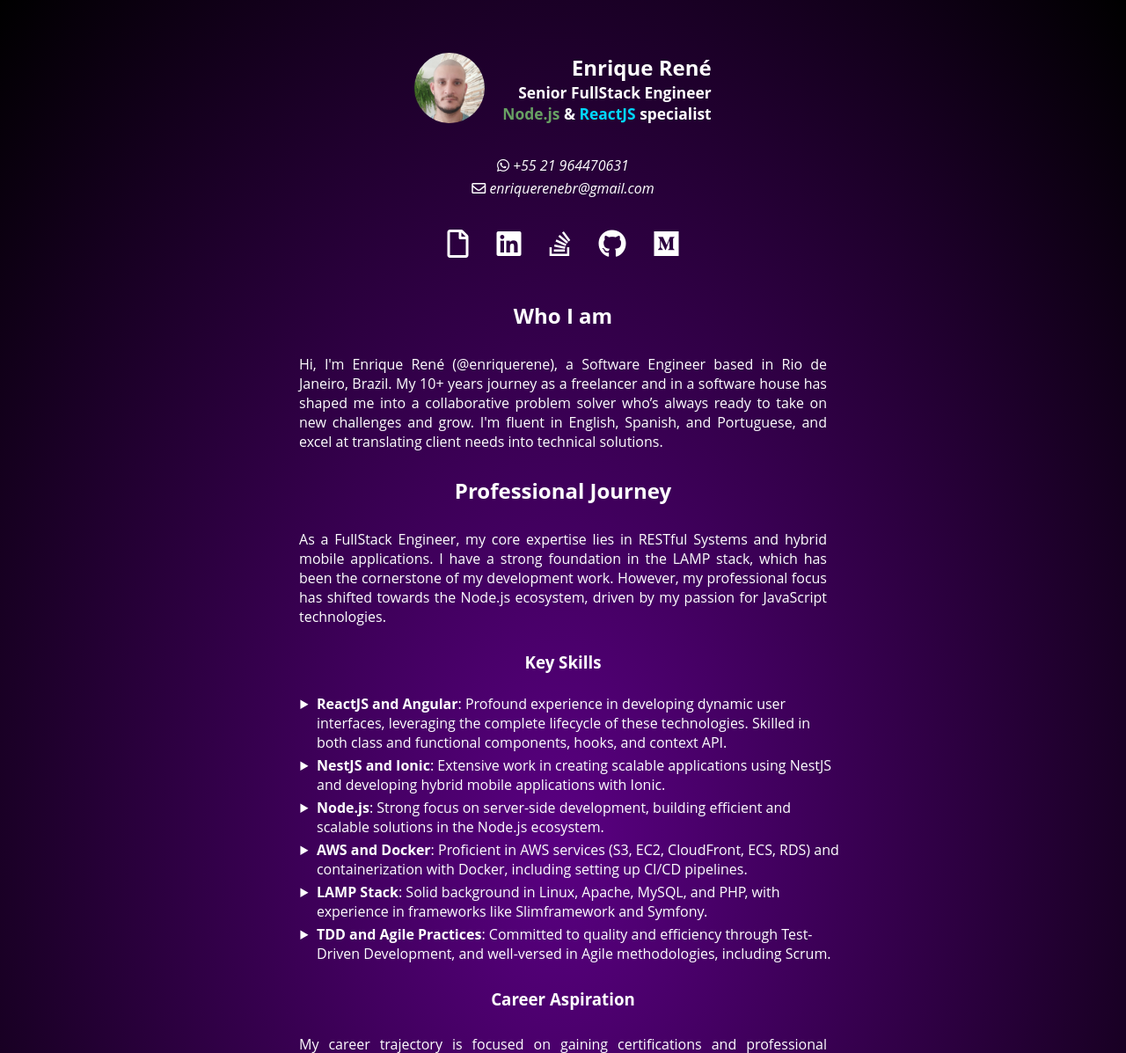
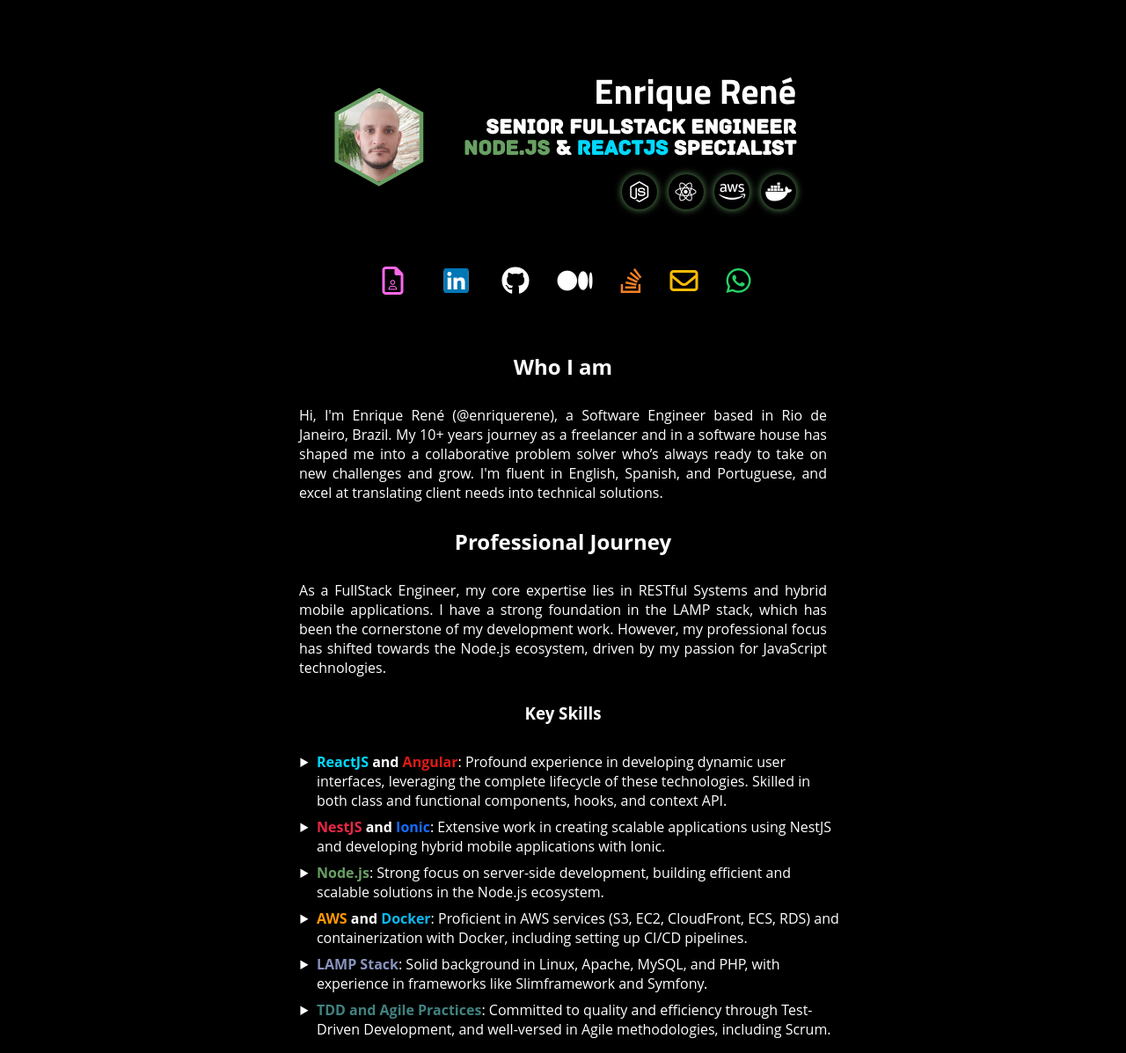
Before and after one commit to enriquerene/curriculum-vitae, a website: page index.html in a window 1280 px wide. Shown: the top 1197 px of the page at 88% size. Drawn offline with Linux system fonts and the light colour scheme; files whose address does not match are found by name; a web font is replaced by a local one.

Commit message:
node and react profile

```diff
--- a/dev.js
+++ b/dev.js
@@ -1,18 +1,15 @@
-var fs = require('fs');
-var { exec } = require('child_process');
+var fs = require("fs");
+const sass = require("sass");
 
-fs.watch('./sass', function(event, filename) {
+fs.watch("./sass", function (event, filename) {
   if (filename) {
     if (filename.match(/\.scss$/)) {
-      exec('sass sass/main.scss assets/css/main.css', function(err, stdout, stderr) {
+      const result = sass.compile("./sass/main.scss");
+      fs.writeFile("./assets/css/main.css", result.css, (err) => {
         if (err) {
-          console.log('error:' + err.message);
-          return;
+          console.error(err);
         }
-        if (stderr) {
-          console.log('stderr:' + stderr);
-          return;
-        }
+        console.log("CSS file updated successfully");
       });
     }
   }
--- a/index.html
+++ b/index.html
@@ -18,7 +18,7 @@
     <link href="https://fonts.cdnfonts.com/css/open-sans" rel="stylesheet" />
 
     <!-- FONTAWESOME AND THEME STYLE -->
-    <link rel="stylesheet" href="https://use.fontawesome.com/releases/v5.7.1/css/all.css" />
+    <script src="https://kit.fontawesome.com/e1df53984c.js" crossorigin="anonymous"></script>
     <link href="assets/css/main.css" rel="stylesheet" />
 
     <!-- Primary Meta Tags -->
@@ -45,48 +45,43 @@
     <main>
       <section id="featured">
         <div id="title">
-          <img src="assets/img/enriquerene.jpg" alt="" />
+          <figure id="profile-picture">
+            <img src="assets/img/enriquerene.jpg" alt="" />
+          </figure>
           <h1>
-            <span>Enrique René</span>
-            <small>Senior FullStack Engineer<br /><span class="nodejs">Node.js</span> & <span class="reactjs">ReactJS</span> specialist</small>
+            <span id="name">Enrique René</span>
+            <small id="position">Senior FullStack Engineer<br /><span class="nodejs">Node.js</span> & <span class="reactjs">ReactJS</span> specialist</small>
+            <div id="icons">
+              <span class="icon">
+                <i class="fab fa-node-js"></i>
+              </span>
+              <span class="icon">
+                <i class="fab fa-react"></i>
+              </span>
+              <span class="icon">
+                <i class="fab fa-aws"></i>
+              </span>
+              <span class="icon">
+                <i class="fab fa-docker"></i>
+              </span>
+            </div>
           </h1>
         </div>
-        <address>
-          <a href="https://wa.me/5521964470631" target="_blank">
-            <span>
-              <i class="fab fa-whatsapp"></i>
-            </span>
-            <span>
-              +55 21 964470631
-            </span>
-          </a>
-          <a
-              class="btn btn-link btn-block"
-              href="mailto:enriquerenebr@gmail.com"
-              target="_blank"
-              >
-              <span>
-                <i class="far fa-envelope"></i>
-              </span>
-              <span>
-                enriquerenebr@gmail.com
-              </span>
-          </a>
-        </address>
         <ul class="social-list">
           <li class="social-item">
             <a href="https://enriquerene.com.br/docs/software-engineer-resume.pdf" target="_blank">
-              <i class="far fa-2x fa-file"></i>
+              <span class="fa-stack fa-1x cv">
+                <i class="far fa-file fa-stack-2x"></i>
+                <i class="far fa-user fa-stack-1x" style="font-size: 0.7em; margin-top: 5px;"></i>
+              </span>
             </a>
           </li>
           <li class="social-item">
             <a href="https://linkedin.com/in/enriquerenebr/" target="_blank">
-              <i class="fab fa-2x fa-linkedin"></i>
-            </a>
-          </li>
-          <li class="social-item">
-            <a href="https://stackoverflow.com/users/5382576/enrique-ren%c3%a9" target="_blank">
-              <i class="fab fa-2x fa-stack-overflow"></i>
+              <span class="fa-stack fa-1x">
+                <i class="fas fa-square fa-stack-1x fa-2x" width="20" style="color: white;"></i>
+                <i class="fab fa-linkedin fa-stack-2x linkedin"></i>
+              </span>
             </a>
           </li>
           <li class="social-item">
@@ -99,6 +94,21 @@
               <i class="fab fa-2x fa-medium"></i>
             </a>
           </li>
+          <li class="social-item">
+            <a href="https://stackoverflow.com/users/5382576/enrique-ren%c3%a9" target="_blank">
+              <i class="fab fa-2x fa-stack-overflow stackoverflow"></i>
+            </a>
+          </li>
+          <li class="social-item">
+            <a href="mailto:enriquerenebr@gmail.com" target="_blank">
+              <i class="far fa-2x fa-envelope google"></i>
+            </a>
+          </li>
+          <li class="social-item">
+            <a href="https://wa.me/5521964470631" target="_blank">
+              <i class="fab fa-2x fa-whatsapp whatsapp"></i>
+            </a>
+          </li>
         </ul>
       </section>
       <section id="presentation">
@@ -109,12 +119,12 @@
 
         <h3 class="resume-title">Key Skills</h3>
         <ul class="skills-list">
-          <li class="skill"><strong>ReactJS and Angular</strong>: Profound experience in developing dynamic user interfaces, leveraging the complete lifecycle of these technologies. Skilled in both class and functional components, hooks, and context API.</li>
-          <li class="skill"><strong>NestJS and Ionic</strong>: Extensive work in creating scalable applications using NestJS and developing hybrid mobile applications with Ionic.</li>
-          <li class="skill"><strong>Node.js</strong>: Strong focus on server-side development, building efficient and scalable solutions in the Node.js ecosystem.</li>
-          <li class="skill"><strong>AWS and Docker</strong>: Proficient in AWS services (S3, EC2, CloudFront, ECS, RDS) and containerization with Docker, including setting up CI/CD pipelines.</li>
-          <li class="skill"><strong>LAMP Stack</strong>: Solid background in Linux, Apache, MySQL, and PHP, with experience in frameworks like Slimframework and Symfony.</li>
-          <li class="skill"><strong>TDD and Agile Practices</strong>: Committed to quality and efficiency through Test-Driven Development, and well-versed in Agile methodologies, including Scrum.</li>
+          <li class="skill"><strong><span class="reactjs">ReactJS</span> and <span class="angular">Angular</span></strong>: Profound experience in developing dynamic user interfaces, leveraging the complete lifecycle of these technologies. Skilled in both class and functional components, hooks, and context API.</li>
+          <li class="skill"><strong><span class="nestjs">NestJS</span> and <span class="ionic">Ionic</span></strong>: Extensive work in creating scalable applications using NestJS and developing hybrid mobile applications with Ionic.</li>
+          <li class="skill"><strong><span class="nodejs">Node.js</span></strong>: Strong focus on server-side development, building efficient and scalable solutions in the Node.js ecosystem.</li>
+          <li class="skill"><strong><span class="aws">AWS</span> and <span class="docker">Docker</span></strong>: Proficient in AWS services (S3, EC2, CloudFront, ECS, RDS) and containerization with Docker, including setting up CI/CD pipelines.</li>
+          <li class="skill"><strong><span class="php">LAMP Stack</span></strong>: Solid background in Linux, Apache, MySQL, and PHP, with experience in frameworks like Slimframework and Symfony.</li>
+          <li class="skill"><strong><span class="scrum">TDD and Agile Practices</span></strong>: Committed to quality and efficiency through Test-Driven Development, and well-versed in Agile methodologies, including Scrum.</li>
         </ul>
 
         <h3 class="resume-title">Career Aspiration</h3>
--- a/sass/main.scss
+++ b/sass/main.scss
@@ -1,7 +1,28 @@
-$primary: #5a0082;
-$secondary: #000;
 $reactjs: #00d8ff;
 $nodejs: #68a063; /* 3c873a */
+$angular: #dd1b16; /* a6120d */
+$docker: #0db7ed;
+$php: #8993be; /* 232531 */
+$amazon: #ff9900; /* 146eb4 */
+$linkedin: #0077b5;
+$stackoverflow: #f48024;
+$whatsapp: #25d366;
+$ionic: #176bff;
+$nestjs: #ea2845;
+$google: #fbbc05;
+$cv: #fa68ea;
+$scrum: #408280;
+
+$primary: #B406C6;
+$secondary: #000000;
+
+@font-face {
+  font-family: 'Archive';
+  font-display: swap;
+  src: url(assets/fonts/Archive.ttf.woff) format(truetype);
+}
+
+@import url('https://fonts.googleapis.com/css2?family=Titillium+Web:ital,wght@0,200;0,300;0,400;0,600;0,700;0,900;1,200;1,300;1,400;1,600;1,700&display=swap');
 
 html,
 body {
@@ -9,6 +30,10 @@
   margin: 0;
   padding: 0;
   min-height: 100%;
+}
+
+.cv {
+  color: $cv;
 }
 
 .nodejs {
@@ -19,8 +44,57 @@
   color: $reactjs;
 }
 
+.angular {
+  color: $angular;
+}
+
+.docker {
+  color: $docker;
+}
+
+.php {
+  color: $php;
+}
+
+.aws {
+  color: $amazon;
+}
+
+.linkedin {
+  color: $linkedin;
+}
+
+.stackoverflow {
+  color: $stackoverflow;
+}
+
+.whatsapp {
+  color: $whatsapp;
+}
+
+.ionic {
+  color: $ionic;
+}
+
+.nestjs {
+  color: $nestjs;
+}
+
+.google {
+  color: $google;
+}
+
+.scrum {
+  color: $scrum;
+}
+
+figure {
+  margin: 0;
+  padding: 0;
+}
+
 main {
-    background-image: radial-gradient( $primary, $secondary );
+  background-color: black;
   padding: 2.5rem 1.5rem;
   color: white;
   margin: 0;
@@ -38,11 +112,18 @@
     align-items: center;
     justify-content: center;
 
+    #profile-picture {
+      margin-right: 40px;
+      clip-path: polygon(50% 0%, 95% 25%, 95% 75%, 50% 100%, 5% 75%, 5% 25%);
+      background-color: $nodejs;
+      padding: 5px 5px 0px 5px;
+
       img {
-          width: 80px;
-          height: 80px;
-          border-radius: 50%;
-          margin-right: 20px;
+        clip-path: polygon(50% 0%, 95% 25%, 95% 75%, 50% 100%, 5% 75%, 5% 25%);
+        width: 100px;
+        height: 100px;
+        border: 1px black solid;
+      }
     }
 
     h1 {
@@ -50,11 +131,41 @@
       flex-direction: column;
       align-items: flex-end;
       justify-content: center;
-          font-size: 1.5rem;
+      font-size: 2.5rem;
       text-align: right;
 
-          small {
-            font-size: 0.725em;
+      #name {
+        font-family: "Titillium Web", sans-serif;
+        font-weight: 700;
+      }
+
+      #position {
+        font-family: 'Archive', sans-serif;
+        font-size: 1.5rem;
+      }
+
+      #icons {
+        display: flex;
+        flex-direction: row;
+        justify-content: center;
+        align-items: center;
+        margin-top: 1rem;
+
+        .icon {
+          height: 40px;
+          width: 40px;
+          display: flex;
+          justify-content: center;
+          align-items: center;
+          border-radius: 50%;
+          margin-left: 0.8rem;
+          background-color: $secondary;
+          box-shadow: 0 0 8px $nodejs;
+
+          i.fab {
+            font-size: 1.5rem;
+          }
+        }
       }
     }
   }
@@ -80,7 +191,7 @@
   }
 
   .social-list {
-        margin: 0;
+    margin: 1rem 0;
     padding: 0;
     display: flex;
     justify-content: center;
@@ -113,7 +224,7 @@
 
     li.skill {
       list-style-type: disclosure-closed;
-            margin-bottom: 0.25rem;
+      margin: 0.5rem 0;
     }
   }
 }
```
Also changed, not shown: package.json (added, +28 -0 lines), assets/css/main.css, assets/fonts/Archive.ttf.woff (added), assets/img/background-projetos.png (deleted), assets/img/bg-projetos.png (deleted), assets/img/brigidos.png (deleted), assets/img/lavajatoautofacil.png (deleted), assets/img/luzcamerapet.png (deleted), assets/img/manualdocabeloapp.png (deleted), assets/img/offhair.png (deleted), assets/img/original.background-projetos.png (deleted), assets/img/seubarbeiro.png (deleted), 2 other files. Lines whose indentation alone changed are shown as unchanged.
